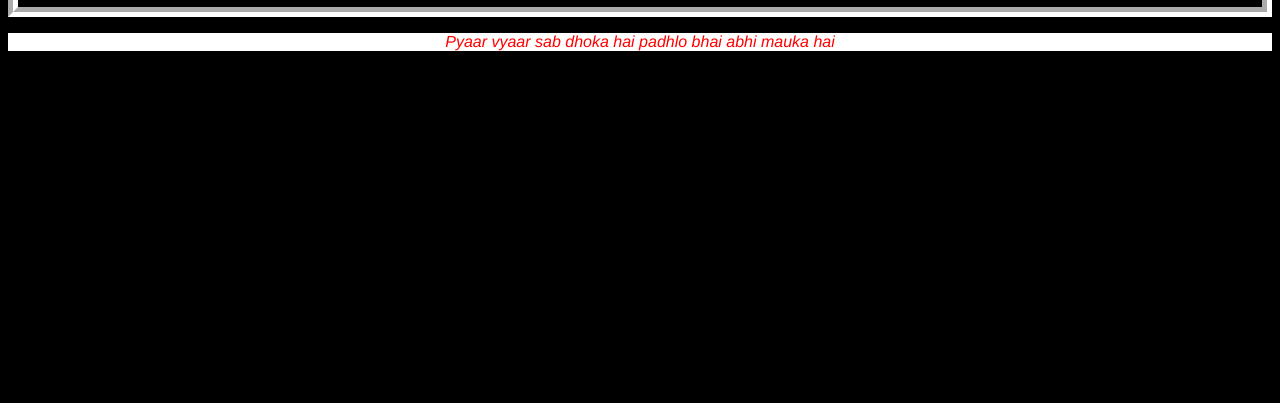
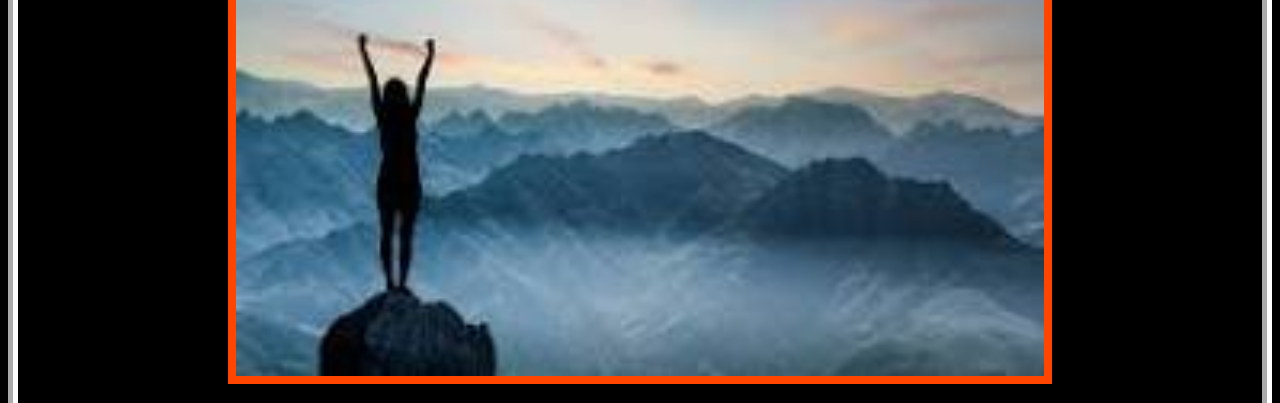
Before and after one commit to Devang014/motivation1, a plain HTML site: page index.html in a window 1280 px wide. Shown: the part 125-528 px from the top of the page. Drawn offline with Linux system fonts and the light colour scheme.

Commit message:
Update index.html

```diff
--- a/index.html
+++ b/index.html
@@ -24,7 +24,7 @@ But it must have the following features:
   </head>
   <body>
     <div id="Poster">
-      <img src="../6.4 Motivation Meme Project/assets/images/motivation.jpeg" alt="image not found" class="img"/>
+      <img src="/assets/images/motivation.jpeg" alt="image not found" class="img"/>
       <h1 id="title">Motivation for Devang Singh</h1>
     </div>
     <div id="quote">
```
